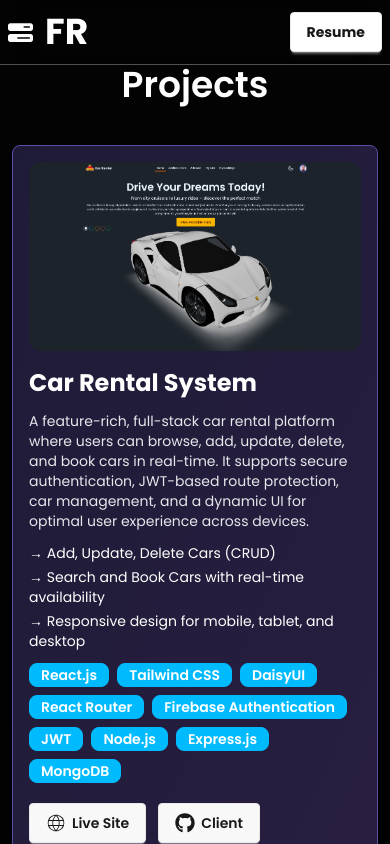
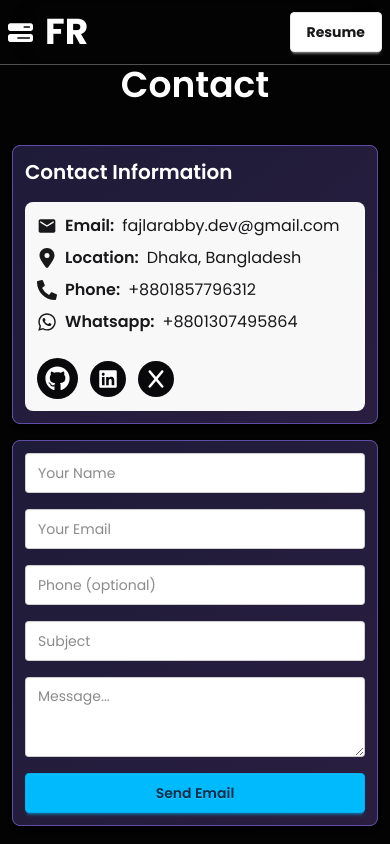
Before and after one commit to FajlaRabby24/personal-portfolio, a React (Vite) app: page / in a window 390 px wide. Shown: the top 844 px of the page. Built offline with nearby package versions, Linux system fonts and the light colour scheme.

Commit message:
contact  section done for responsive

```diff
--- a/src/App.jsx
+++ b/src/App.jsx
@@ -1,7 +1,7 @@
 import { ToastContainer } from "react-toastify";
+import Contact from "./components/Contact";
 import Footer from "./components/Footer";
 import Navbar from "./components/Navbar";
-import Projects from "./components/Projects";
 
 const App = () => {
   return (
@@ -14,8 +14,8 @@
         {/* <Banner /> */}
         {/* <AboutMe /> */}
         {/* <Skills /> */}
-        <Projects />
-        {/* <Contact /> */}
+        {/* <Projects /> */}
+        <Contact />
       </main>
       <footer>
         <Footer />
--- a/src/components/Contact.jsx
+++ b/src/components/Contact.jsx
@@ -37,12 +37,12 @@
 
   return (
     <Container>
-      <section id="contact" className=" px-4 py-10 scroll-mt-20">
+      <section id="contact" className=" px-3 xl:px-0 pb-24 scroll-mt-20">
         <h2 className="section-title">Contact</h2>
 
         <div className="grid md:grid-cols-2 gap-4">
           {/* Contact Information */}
-          <div className="bg-gradient-to-br from-[#1e1b38] to-[#291e40] border border-[#5e4ca7] p-6 rounded-lg bg-base-100 shadow-md">
+          <div className="bg-gradient-to-br from-[#1e1b38] to-[#291e40] border border-[#5e4ca7] p-3 md:p-6 rounded-lg bg-base-100 shadow-md">
             <h3 className="text-xl text-white font-semibold mb-4">
               Contact Information
             </h3>
@@ -91,7 +91,7 @@
           </div>
 
           {/* Contact Form */}
-          <div className="bg-gradient-to-br from-[#1e1b38] to-[#291e40] border border-[#5e4ca7] p-6 rounded-lg bg-base-100 shadow-md">
+          <div className="bg-gradient-to-br from-[#1e1b38] to-[#291e40] border border-[#5e4ca7] p-3 md:p-6 rounded-lg bg-base-100 shadow-md">
             <form ref={form} className="space-y-4" onSubmit={sendEmail}>
               <input
                 type="text"
@@ -124,7 +124,7 @@
                 placeholder="Message..."
                 name="message"
                 required
-                className="textarea textarea-bordered w-full h-32"
+                className="textarea textarea-bordered w-full "
               ></textarea>
               <button
                 type="submit"
--- a/src/components/Container.jsx
+++ b/src/components/Container.jsx
@@ -1,5 +1,5 @@
 const Container = ({ children }) => {
-  return <div className="max-w-7xl mx-auto">{children}</div>;
+  return <div className="max-w-7xl mx-auto overflow-hidden">{children}</div>;
 };
 
 export default Container;
```
